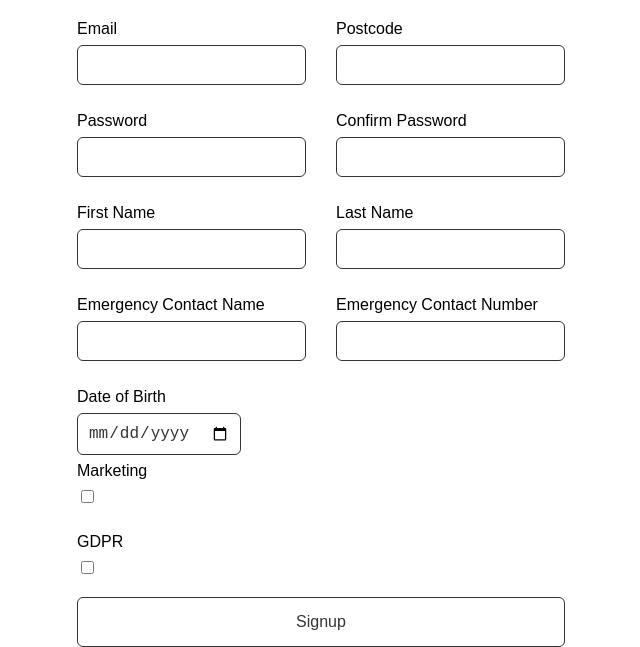
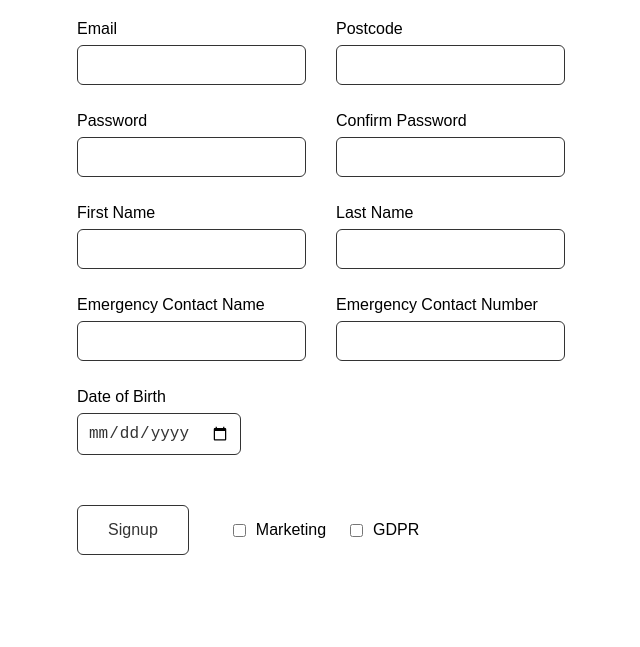
Before and after one commit to BeataTetkowska/ITP-DLLT, a website: page app/views/signup.html in a window 1280 px wide. Shown: the part 230-877 px from the top of the page, without its empty margins (51-691 px from the left). After the commit the page ends 800 px from the top, so only its background shows below. Drawn offline with nearby package versions, Linux system fonts and the light colour scheme.

Commit message:
Updating UI to improve consistency

```diff
--- a/app/views/signup.html
+++ b/app/views/signup.html
@@ -68,6 +68,17 @@
         margin-right: auto;
       }
 
+      .checkBoxGroup {
+        display: flex;
+        justify-content: center;
+        align-items: center;
+        padding: 0px 10px;
+      }
+
+      .checkBoxGroup > input {
+        margin-right: 10px;
+      }
+
       .input--error {
         color: red;
         border: 1px solid red;
@@ -134,16 +145,21 @@
           </div>
         </div>
       </div>
-      <div class="formGroup">
-        <lable for="marketing">Marketing</lable>
-        <input type="checkbox" id="marketing" />
-      </div>
-      <div class="formGroup">
-        <lable for="GDPR">GDPR</lable>
-        <input type="checkbox" id="GDPR" />
-      </div>
-      <div class="formGroup">
-        <button id="signup">Signup</button>
+
+      <div class="split">
+        <div class="split__left">
+          <div class="formGroup">
+            <button id="signup">Signup</button>
+          </div>
+        </div>
+        <div class="checkBoxGroup">
+          <input type="checkbox" id="marketing" />
+          <lable for="marketing">Marketing</lable>
+        </div>
+        <div class="checkBoxGroup">
+          <input type="checkbox" id="GDPR" />
+          <lable for="GDPR">GDPR</lable>
+        </div>
       </div>
     </div>
   </body>
```
